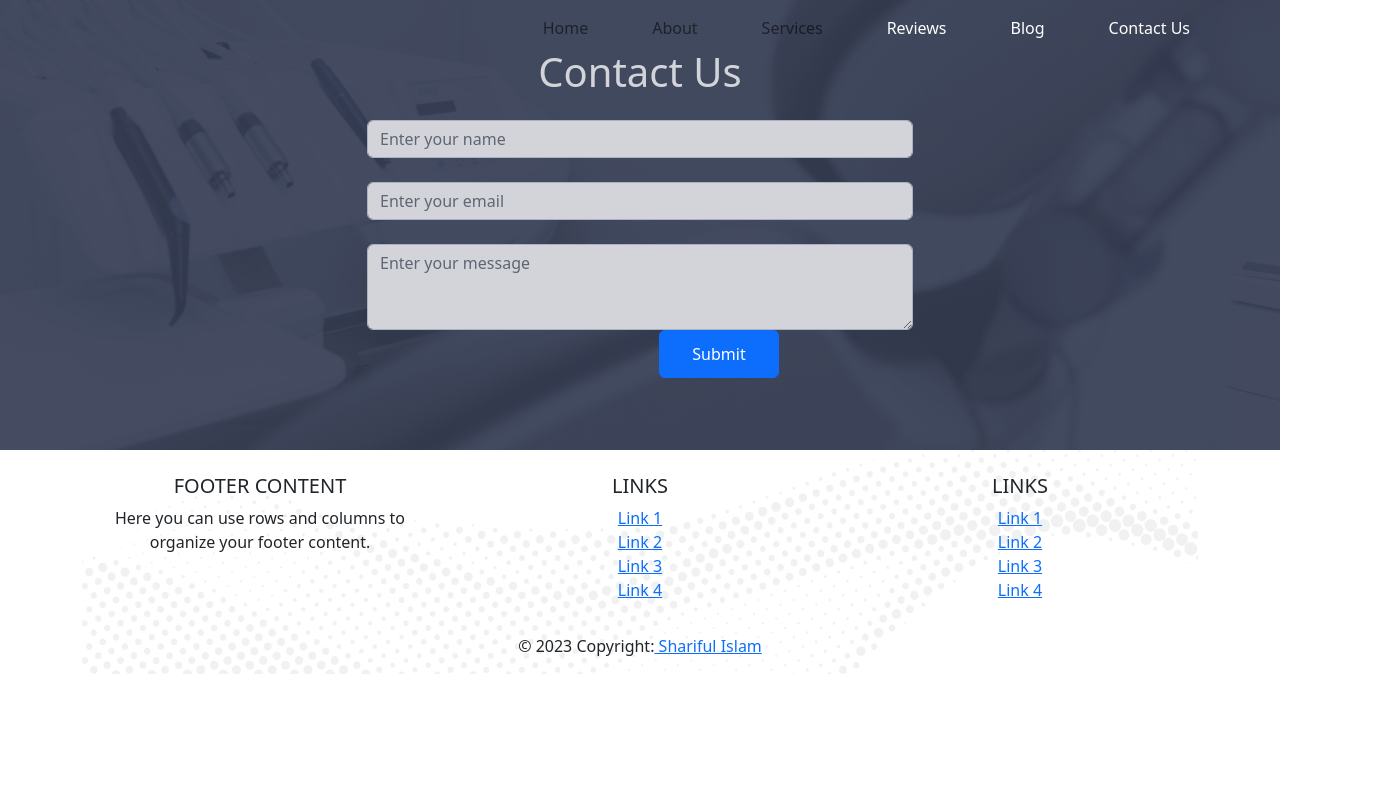
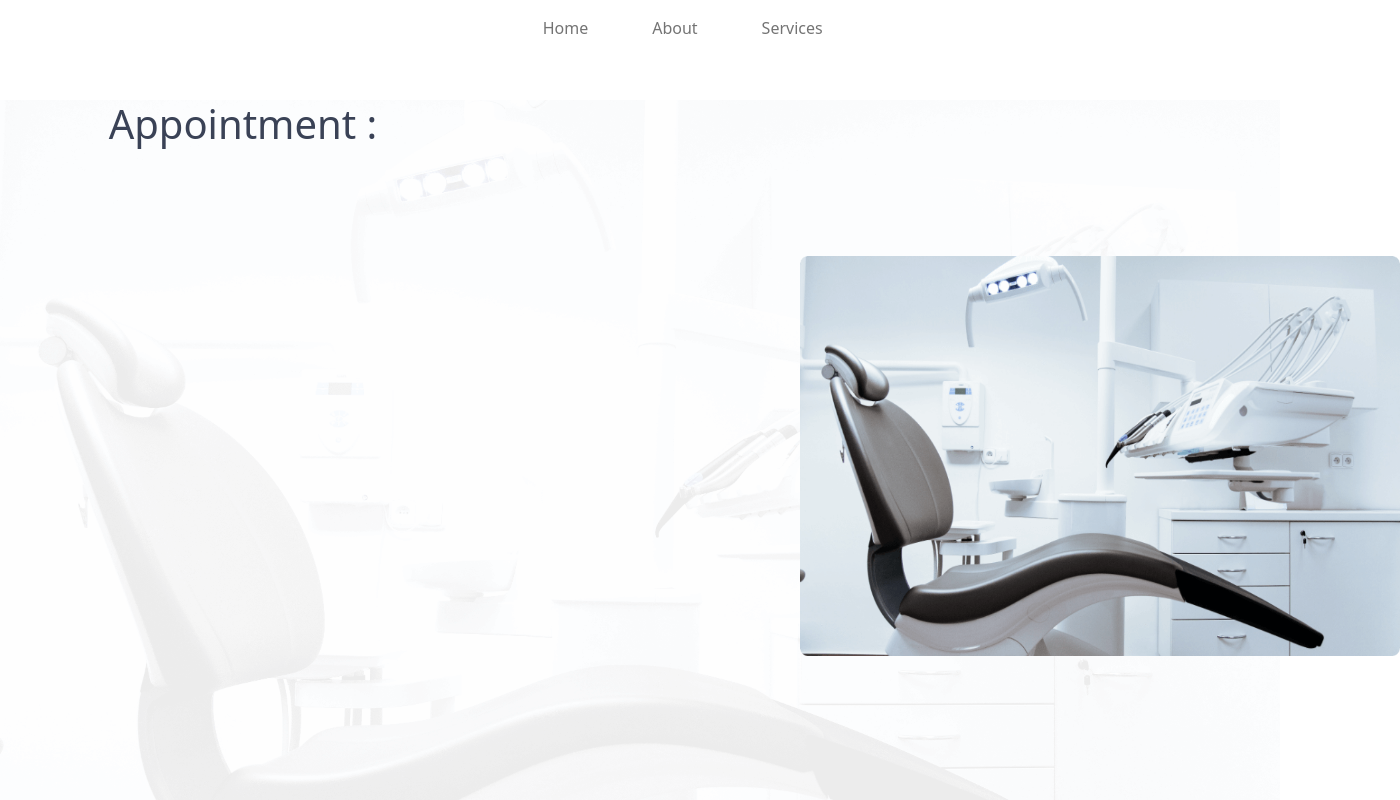
Before and after one commit to Shariful4447/dentals-doctor-website, a React (Vite) app: page /appointment in a window 1280 px wide. Shown: the top 800 px of the page, 1400 px wide, since content can reach past the window. Built offline with nearby package versions, Linux system fonts and the light colour scheme.

Commit message:
Apointment page design almost finished

```diff
--- a/src/Components/Appointment/Appointment/Appointment.jsx
+++ b/src/Components/Appointment/Appointment/Appointment.jsx
@@ -1,12 +1,13 @@
 import React from 'react';
-import Footer from '../../Home/Footer/Footer';
+import AppointmentHeader from '../Appointmentheader/AppointmentHeader';
+
 
 
 
 const Appointment = () => {
     return (
         <div>
-            <Footer></Footer>
+          <AppointmentHeader></AppointmentHeader>
 
         </div>
     );
--- /dev/null
+++ b/src/Components/Appointment/Appointmentheader/AppointmentHeader.css
@@ -0,0 +1,25 @@
+.main-image {
+    height: 720px;
+    width: 30%;
+
+    position: relative;
+    right: 0px;
+    top: 0px;
+
+
+
+
+
+}
+.main-image img{
+    height: 400px;
+    width: 600px;
+
+    margin-left: 800px;
+    margin-top: 100px;
+}
+
+.Content{
+    margin-top: 100px;
+
+}
--- a/src/Components/Appointment/Appointmentheader/AppointmentHeader.jsx
+++ b/src/Components/Appointment/Appointmentheader/AppointmentHeader.jsx
@@ -1,17 +1,26 @@
 import React from 'react';
 import chair from '../../../assets/chair.png';
+import Button from 'react-bootstrap/Button';
+import classes from '../../Home/Header/Header.module.css'
+import './AppointmentHeader.css'
+import { Row } from 'react-bootstrap';
+
 
 const AppointmentHeader = () => {
     return (
-        <main style={{height: '600px',padding:'10px'}} className='row d-flex align-items-center'>
-            <div className="col-md-4 offset-md-1">
-                <h1 style={{color: '#3A4256' }}>Your New Journey <br/> Starts Here...</h1>
-                <p>“Medicine aims to prevent disease plus prolong life,Medicine is to eliminate the need of a physician.”William Mayo.</p>
-                <Button variant="success">Take Appointment</Button>
+        <main >
+            <div className={classes.bgChair}>
+                <Row className='Content' >
+                    <div className="col-md-8 offset-md-1">
+                        <h1 style={{color: '#3A4256' }}>Appointment : </h1>
 
-            </div>
-            <div className="col-md-6">
-                <img style={{height:'400px', width:'600px'}} src={chair} alt=""/>
+
+                    </div>
+                    <div className="col-md-4 main-image">
+                        <img src={chair} alt=""/>
+                    </div>
+                </Row>
+
             </div>
 
         </main>
```
